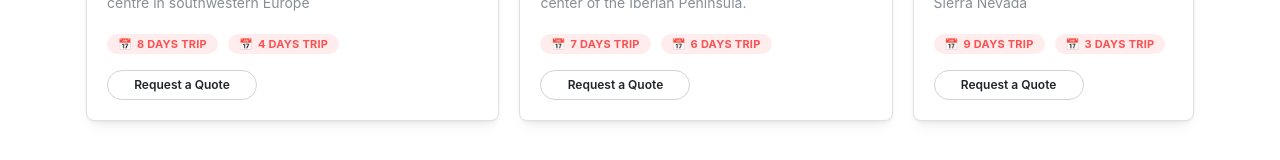
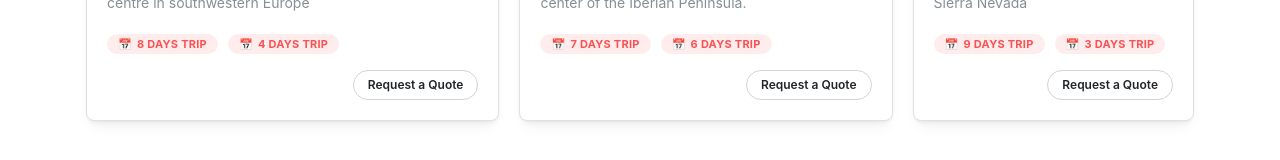
Before and after one commit to palaviajeros/palaviajeros-ui, a Next.js app: page / in a window 1280 px wide. Shown: the part 1133-1293 px from the top of the page. Built offline with nearby package versions, Linux system fonts and the light colour scheme.

Commit message:
Change button position

```diff
--- a/src/app/components/Home/Bestsellers/CardBestSellers.tsx
+++ b/src/app/components/Home/Bestsellers/CardBestSellers.tsx
@@ -62,6 +62,7 @@ export default function CardBestSellers({ card }: CardBestSellersProps) {
                     radius="lg"
                     size="xs"
                     maw={150}
+                    ml="auto"
                   >
                     Request a Quote
                   </Button>
```
